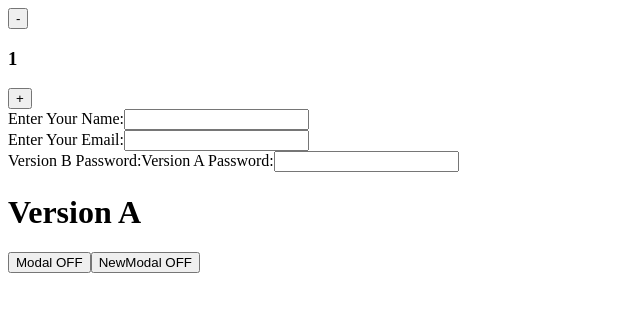
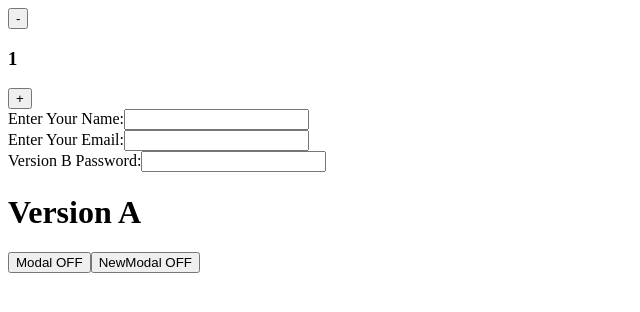
Before and after one commit to Madhianandhan06/versioncontrol, a React (Vite) app: page / in a window 1280 px wide. Shown: the top 312 px of the page, without its empty margins (0-640 px from the left). Built offline with nearby package versions, Linux system fonts and the light colour scheme.

Commit message:
resolve merge conflict: use version b password label

```diff
--- a/src/App.jsx
+++ b/src/App.jsx
@@ -24,7 +24,6 @@ const App = () => {
 
           <div>
               <label htmlFor="">Version B Password:</label>
-              <label htmlFor="">Version A Password:</label>
               <input type="text" />
           </div>
 
```
